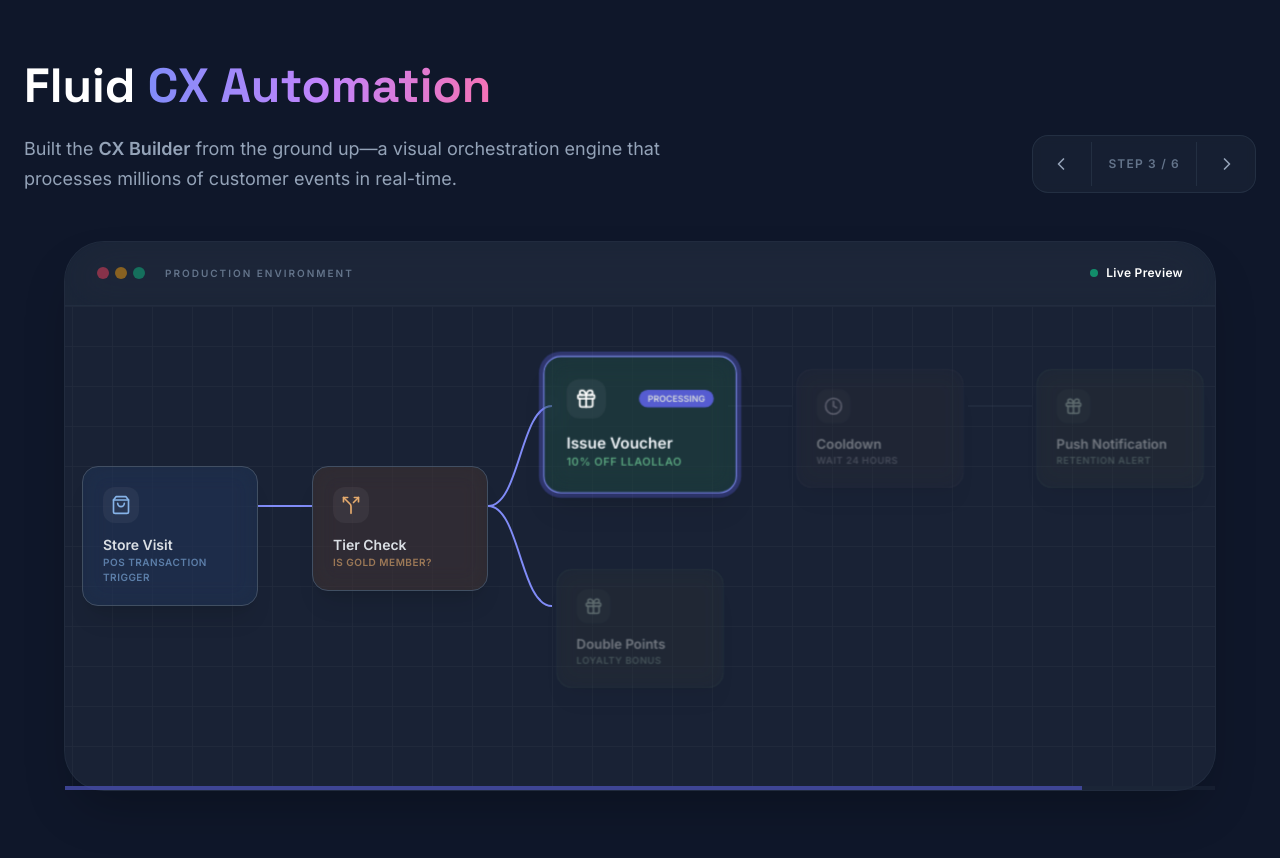
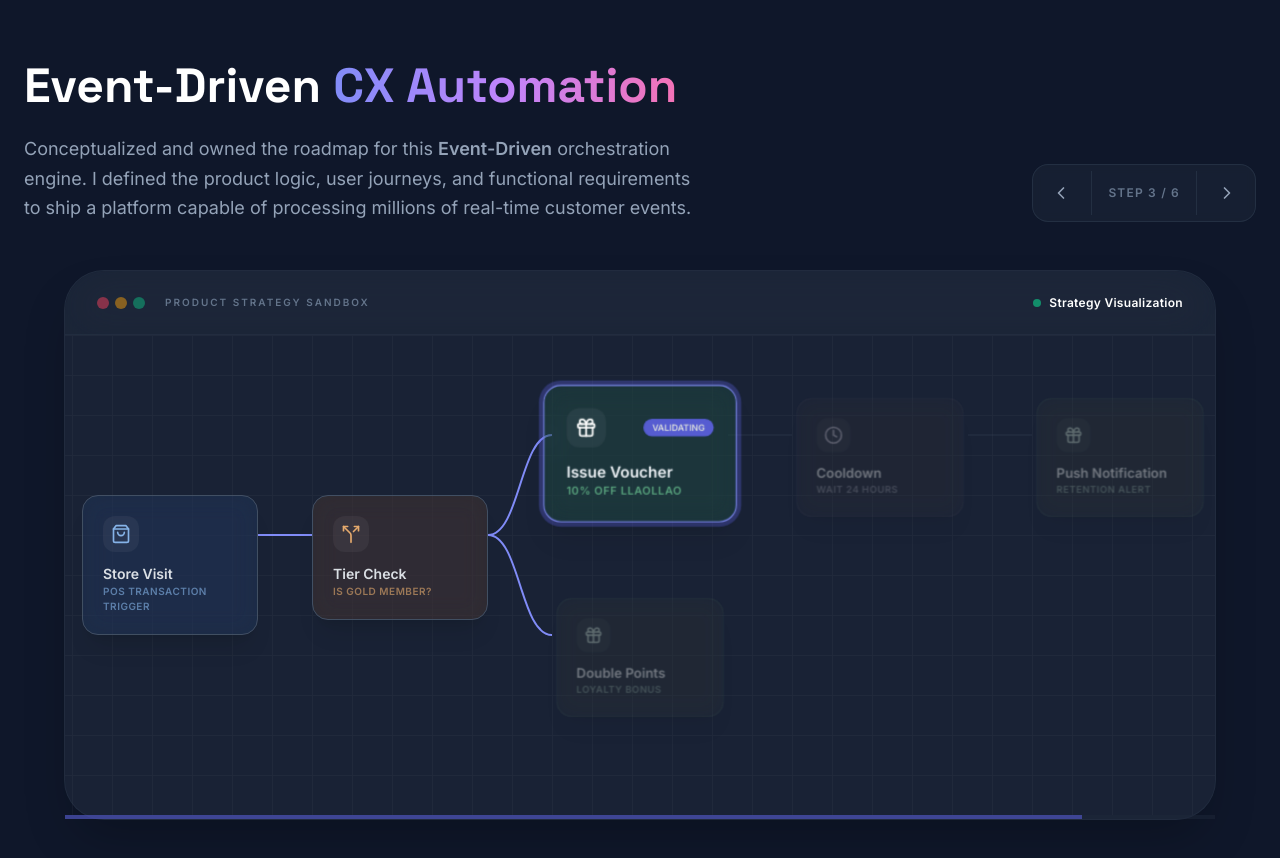
Before and after one commit to AWONGWY10/CVport, a React (Vite) app: page / in a window 1280 px wide. Shown: the part 2480-3338 px from the top of the page. Built offline with nearby package versions, Linux system fonts and the light colour scheme.

Commit message:
Update CXBuilderDemo.tsx

```diff
--- a/components/CXBuilderDemo.tsx
+++ b/components/CXBuilderDemo.tsx
@@ -104,10 +104,10 @@ const CXBuilderDemo: React.FC = () => {
         <div className="flex flex-col md:flex-row items-end justify-between mb-12 gap-6">
             <div className="max-w-2xl">
                 <h2 className="text-3xl md:text-5xl font-bold text-white mb-6">
-                    Fluid <span className="gradient-text">CX Automation</span>
+                    Event-Driven <span className="gradient-text">CX Automation</span>
                 </h2>
                 <p className="text-slate-400 text-lg leading-relaxed">
-                    Built the <strong>CX Builder</strong> from the ground up—a visual orchestration engine that processes millions of customer events in real-time.
+                    Conceptualized and owned the roadmap for this <strong>Event-Driven</strong> orchestration engine. I defined the product logic, user journeys, and functional requirements to ship a platform capable of processing millions of real-time customer events.
                 </p>
             </div>
 
@@ -139,11 +139,11 @@ const CXBuilderDemo: React.FC = () => {
                         <div className="w-3 h-3 rounded-full bg-amber-500/50"></div>
                         <div className="w-3 h-3 rounded-full bg-emerald-500/50"></div>
                     </div>
-                    <span className="text-slate-500 text-[10px] font-bold uppercase tracking-[0.2em] ml-2">Production Environment</span>
+                    <span className="text-slate-500 text-[10px] font-bold uppercase tracking-[0.2em] ml-2">Product Strategy Sandbox</span>
                 </div>
                 <div className="flex items-center gap-2">
                     <span className="h-2 w-2 rounded-full bg-emerald-500 animate-pulse"></span>
-                    <span className="text-xs font-bold text-white tracking-wide">Live Preview</span>
+                    <span className="text-xs font-bold text-white tracking-wide">Strategy Visualization</span>
                 </div>
             </div>
 
@@ -174,7 +174,6 @@ const CXBuilderDemo: React.FC = () => {
                         return (
                             <div
                                 key={node.id}
-                                // Fix: ensuring ref callback returns void to avoid TypeScript error
                                 ref={el => { nodesRef.current[index] = el; }}
                                 className={getNodeStyle(node.type, isActive, isCurrent)}
                                 style={{ left: pos.x, top: pos.y }}
@@ -185,7 +184,7 @@ const CXBuilderDemo: React.FC = () => {
                                     </div>
                                     {isCurrent && (
                                         <div className="px-2 py-0.5 rounded-full bg-indigo-500 text-[8px] font-black uppercase text-white animate-pulse">
-                                            Processing
+                                            Validating
                                         </div>
                                     )}
                                 </div>
```
